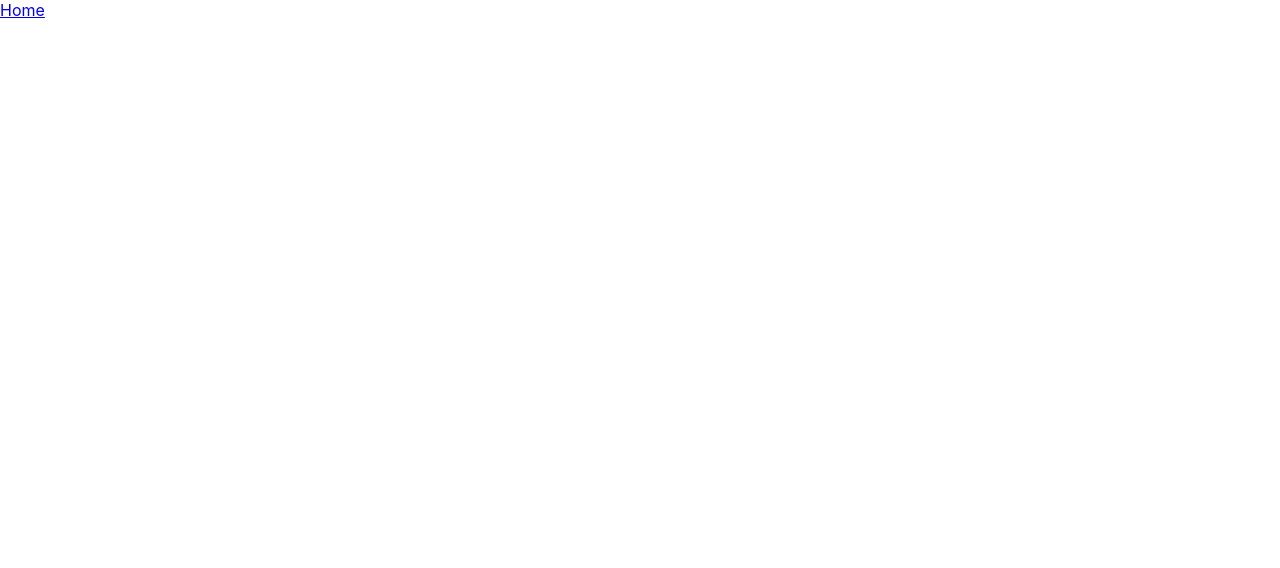
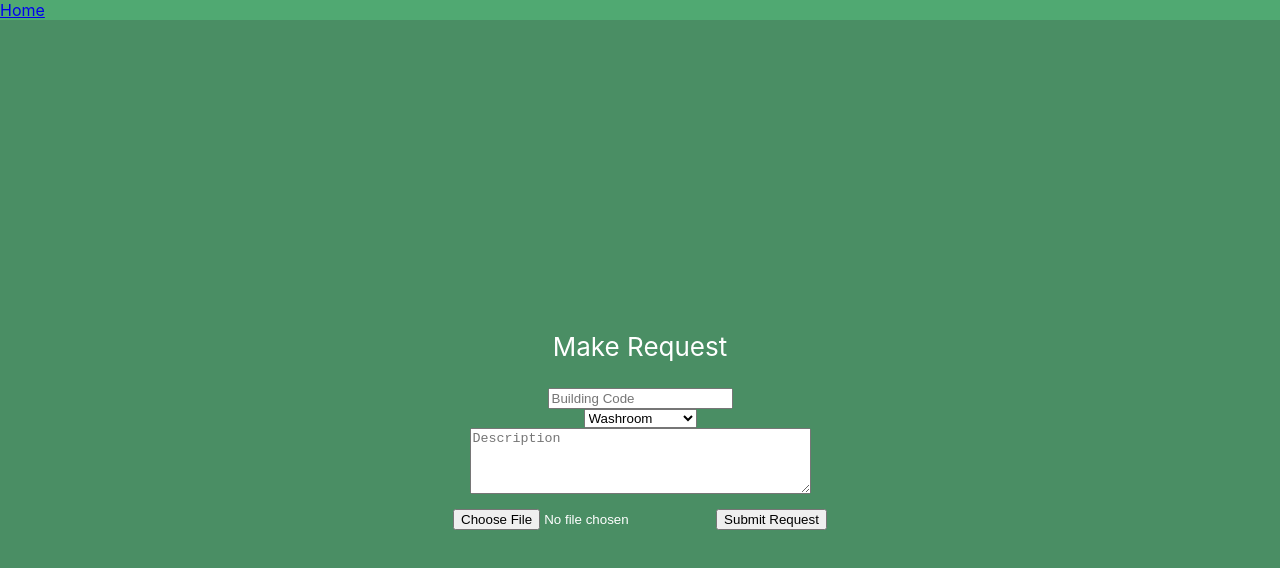
Before and after one commit to elee131/UBCSurvivalKit, a React (Create React App) app in the folder cs304-frontend/: page /request in a window 1280 px wide. Shown: the top 568 px of the page. Built offline with nearby package versions, Linux system fonts and the light colour scheme.

Commit message:
added rudimentary versions of the login, registration, and request pages as well as a page to test api calls

```diff
--- a/cs304-frontend/src/App.js
+++ b/cs304-frontend/src/App.js
@@ -6,6 +6,7 @@ import Home from "./pages/Home";
 import Login from "./pages/Login";
 import Registration from "./pages/Registration";
 import Request from "./pages/Request";
+import APITest from "./pages/APITest";
 
 function App() {
   return (
@@ -15,6 +16,7 @@ function App() {
         <Route path="/login" element={<Login />} />
         <Route path="/registration" element={<Registration />} />
         <Route path="/request" element={<Request />} />
+        <Route path="/testing" element={<APITest />} />
       </Routes>
     </BrowserRouter>
   );
--- /dev/null
+++ b/cs304-frontend/src/pages/APITest.js
@@ -0,0 +1,45 @@
+import { useState, useEffect } from "react";
+import { Link } from "react-router-dom";
+
+function Fetch(name) {
+  const [info, setInfo] = useState();
+  useEffect(() => {
+    fetch(`https://pokeapi.co/api/v2/pokemon/${name}`)
+      .then((res) => {
+        return res.json();
+      })
+      .then((data) => {
+        console.log(data);
+        // setInfo(data);
+      })
+      .catch((e) => {
+        console.log(e);
+      });
+  }, []);
+  // return (
+  //   <div>
+  //     <p>{info}</p>
+  //   </div>
+  // );
+}
+
+function App() {
+  const [request, setRequest] = useState("");
+  return (
+    <div>
+      <Link to="/"> Home </Link>
+      <p>
+        This is a testing page to see how making API calls work so I'm gonna use
+        https://pokeapi.co/
+      </p>
+      <input
+        type="text"
+        onChange={(e) => setRequest(e.target.value)}
+        placeholder="Insert Name of Pokemon"
+      />
+      <button onClick={() => Fetch(request)}> Find </button>
+    </div>
+  );
+}
+
+export default App;
--- a/cs304-frontend/src/pages/Home.js
+++ b/cs304-frontend/src/pages/Home.js
@@ -1,28 +1,14 @@
-import logo from "../logo.svg";
-import "../App.css";
-
 import { Link } from "react-router-dom";
+import "./Style.css";
 
 function App() {
   return (
     <div className="App">
       <header className="App-header">
-        <img src={logo} className="App-logo" alt="logo" />
-        <p>
-          Edit <code>src/pages/Home.js</code> and save to reload.
-        </p>
-        <p>This is the test home screen located at "/".</p>
         <Link to="/login"> Login </Link>
         <Link to="/registration"> Registration </Link>
         <Link to="/request"> Request </Link>
-        <a
-          className="App-link"
-          href="https://reactjs.org"
-          target="_blank"
-          rel="noopener noreferrer"
-        >
-          Learn React
-        </a>
+        <Link to="/testing"> Test </Link>
       </header>
     </div>
   );
--- a/cs304-frontend/src/pages/Login.js
+++ b/cs304-frontend/src/pages/Login.js
@@ -1,7 +1,43 @@
+import { useState } from "react";
 import { Link } from "react-router-dom";
+import "./Style.css";
 
 function App() {
-  return <Link to="/"> Home </Link>;
+  const [username, setUsername] = useState("");
+  const [password, setPassword] = useState("");
+  return (
+    <div>
+      <div className="Navbar">
+        <Link to="/"> Home </Link>
+      </div>
+      <div className="App">
+        <header className="App-header">
+          <p> Welcome Back! </p>
+          <input
+            type="text"
+            onChange={(e) => setUsername(e.target.value)}
+            placeholder="Username"
+          />
+          <input
+            type="text"
+            onChange={(e) => setPassword(e.target.value)}
+            placeholder="Password"
+          />
+          <div>
+            <div className="Login-submit">
+              <button
+                onClick={() =>
+                  alert("username: " + username + "\npassword: " + password)
+                }
+              >
+                Login
+              </button>
+            </div>
+          </div>
+        </header>
+      </div>
+    </div>
+  );
 }
 
 export default App;
--- a/cs304-frontend/src/pages/Registration.js
+++ b/cs304-frontend/src/pages/Registration.js
@@ -1,7 +1,43 @@
+import { useState } from "react";
 import { Link } from "react-router-dom";
+import "./Style.css";
 
 function App() {
-  return <Link to="/"> Home </Link>;
+  const [username, setUsername] = useState("");
+  const [password, setPassword] = useState("");
+  return (
+    <div>
+      <div className="Navbar">
+        <Link to="/"> Home </Link>
+      </div>
+      <div className="App">
+        <header className="App-header">
+          <p> Register New Account </p>
+          <input
+            type="text"
+            onChange={(e) => setUsername(e.target.value)}
+            placeholder="Username"
+          />
+          <input
+            type="text"
+            onChange={(e) => setPassword(e.target.value)}
+            placeholder="Password"
+          />
+          <div>
+            <div className="Login-submit">
+              <button
+                onClick={() =>
+                  alert("username: " + username + "\npassword: " + password)
+                }
+              >
+                Register
+              </button>
+            </div>
+          </div>
+        </header>
+      </div>
+    </div>
+  );
 }
 
 export default App;
--- a/cs304-frontend/src/pages/Request.js
+++ b/cs304-frontend/src/pages/Request.js
@@ -1,7 +1,67 @@
+import { useState } from "react";
 import { Link } from "react-router-dom";
+import "./Style.css";
 
 function App() {
-  return <Link to="/"> Home </Link>;
+  const [building, setBuilding] = useState("");
+  const [util, setUtil] = useState("");
+  const [description, setDescription] = useState("");
+  const [file, setFile] = useState();
+  return (
+    <div>
+      <div className="Navbar">
+        <Link to="/"> Home </Link>
+      </div>
+      <div className="App">
+        <header className="App-header">
+          <p> Make Request </p>
+          <input
+            type="text"
+            onChange={(e) => setBuilding(e.target.value)}
+            placeholder="Building Code"
+          />
+          <select value={util} onChange={(e) => setUtil(e.target.value)}>
+            <option value="Washroom">Washroom</option>
+            <option value="WaterFountain">Water Fountain</option>
+            <option value="Microwave">Microwave</option>
+          </select>
+          <textarea
+            onChange={(e) => setDescription(e.target.value)}
+            placeholder="Description"
+            rows={4}
+            cols={40}
+          />
+          <div>
+            <div className="Login-submit">
+              <input
+                type="file"
+                onChange={(e) => {
+                  setFile(e.target.value);
+                }}
+              />
+              <img src={file} />
+            </div>
+            <div className="Login-submit">
+              <button
+                onClick={() =>
+                  alert(
+                    "Building Code: " +
+                      building +
+                      "\nUtil Type: " +
+                      util +
+                      "\nDescription: " +
+                      description
+                  )
+                }
+              >
+                Submit Request
+              </button>
+            </div>
+          </div>
+        </header>
+      </div>
+    </div>
+  );
 }
 
 export default App;
--- /dev/null
+++ b/cs304-frontend/src/pages/Style.css
@@ -0,0 +1,24 @@
+.Navbar {
+  background-color: rgb(80, 169, 114);
+  overflow: hidden;
+}
+
+.App {
+  text-align: center;
+}
+
+.App-header {
+  background-color: rgb(74, 142, 100);
+  min-height: 100vh;
+  display: flex;
+  flex-direction: column;
+  align-items: center;
+  justify-content: center;
+  font-size: calc(10px + 2vmin);
+  color: white;
+}
+
+.Login-submit {
+  float: left;
+  padding: 5px;
+}
```
Also changed, not shown: cs304-frontend/src/pages/Test.js (added, +31 -0 lines).
